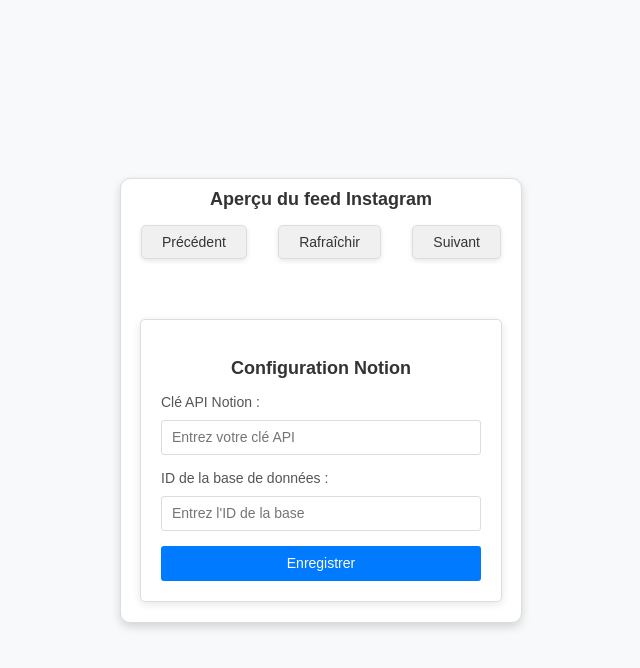
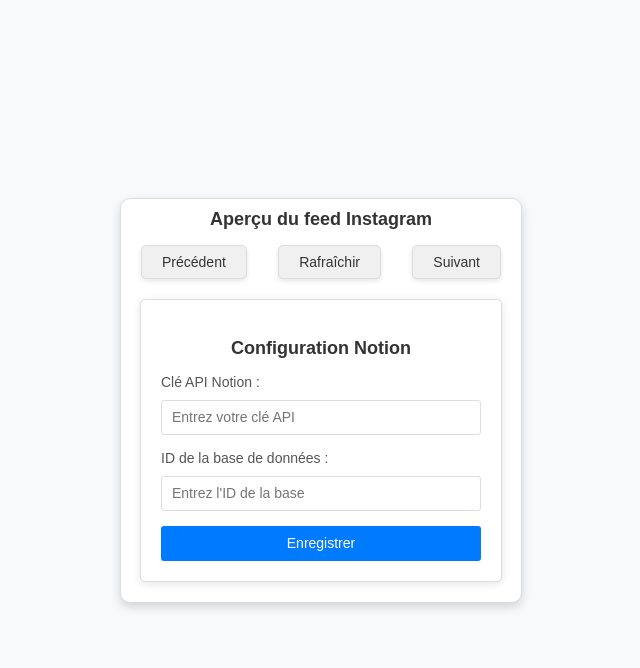
Before and after one commit to Lourna78/Flask-API, a Flask app: page / in a window 1280 px wide. Shown: the top 668 px of the page, without its empty margins (319-959 px from the left). Run offline with Flask 3, Linux system fonts and the light colour scheme.

Commit message:
structure des sections JS + correction

```diff
--- a/frontend/templates/index.html
+++ b/frontend/templates/index.html
@@ -6,28 +6,92 @@
   <title>Instagram Feed Preview</title>
   <link rel="stylesheet" href="https://widget.artyzan-agency.com/static/style.css">
   <script>
+/* -------------------------
+   1. Variables globales
+------------------------- */
+const API_ENDPOINT = "/config"; // Endpoint pour sauvegarder la configuration
 let currentPage = 1; // Page actuelle
 const limit = 12; // Nombre d'images par page
 
-// Fonction pour charger une page spécifique
-function loadPage(page) {
-  const grid = document.getElementById("grid");
-  if (grid) {
-    grid.innerHTML = "<p>Chargement du feed...</p>"; // Afficher un message de chargement
+/* -------------------------
+   2. Fonctions utilitaires
+------------------------- */
+
+/**
+ * Affiche un message d'erreur dans la console.
+ * @param {string} message - Le message d'erreur.
+ */
+function logError(message) {
+  console.error(`[Erreur] ${message}`);
 }
 
-  fetch(`/images?page=${page}&limit=${limit}`)
+/**
+ * Montre ou cache un élément HTML en fonction de son ID.
+ * @param {string} id - L'ID de l'élément HTML.
+ * @param {boolean} show - `true` pour afficher, `false` pour cacher.
+ */
+function toggleVisibility(id, show) {
+  const element = document.getElementById(id);
+  if (element) {
+    element.style.display = show ? "block" : "none";
+  } else {
+    logError(`L'élément avec l'ID '${id}' est introuvable.`);
+  }
+}
+
+/* -------------------------
+   3. Gestion de l'API et des données
+------------------------- */
+
+/**
+ * Sauvegarde la configuration utilisateur via l'API.
+ * @param {string} apiKey - Clé API de l'utilisateur.
+ * @param {string} databaseId - ID de la base de données.
+ */
+function saveConfig(apiKey, databaseId) {
+  return fetch(API_ENDPOINT, {
+    method: "POST",
+    headers: {
+      "Content-Type": "application/json",
+    },
+    body: JSON.stringify({ api_key: apiKey.trim(), database_id: databaseId.trim() }),
+  })
     .then((response) => {
-      if (!response.ok) {
-        throw new Error("Erreur lors de la récupération des images.");
-      }
+      if (!response.ok) throw new Error("Erreur lors de la sauvegarde de la configuration.");
       return response.json();
     })
     .then((data) => {
-      if (grid) {
-        grid.innerHTML = ""; //  Réinitialise le contenu de la grille pour qu'elle soit vide
+      console.log("Configuration sauvegardée :", data);
 
-        // Ajouter les images
+      // Cache le panneau de configuration et affiche la grille
+      toggleVisibility("config-container", false); // Cache la configuration
+      toggleVisibility("grid", true); // Affiche la grille
+      loadPage(1); // Charge la première page du widget
+    })
+    .catch((error) => logError(`Erreur lors de la sauvegarde : ${error.message}`));
+}
+
+/**
+ * Charge une page spécifique du widget.
+ * @param {number} page - Numéro de la page.
+ */
+function loadPage(page) {
+  const grid = document.getElementById("grid");
+
+  if (!grid) {
+    logError("L'élément 'grid' n'existe pas dans le DOM.");
+    return;
+  }
+
+  // Affiche un message de chargement
+  grid.innerHTML = "<p>Chargement du feed...</p>";
+
+  fetch(`/images?page=${page}&limit=${limit}`)
+    .then((response) => response.json())
+    .then((data) => {
+      grid.innerHTML = ""; // Vide la grille
+
+      // Ajoute les images dans la grille
       data.images.forEach((url) => {
         const div = document.createElement("div");
         div.className = "grid-item";
@@ -35,85 +99,35 @@
         grid.appendChild(div);
       });
 
-        // Compléter avec des cases vides si nécessaire
+      // Complète avec des cases vides si nécessaire
       for (let i = data.images.length; i < limit; i++) {
         const emptyDiv = document.createElement("div");
         emptyDiv.className = "grid-item empty";
         grid.appendChild(emptyDiv);
       }
-      }
-
-      // Mise à jour des boutons de navigation
-      const prevBtn = document.getElementById("prev-btn");
-      const nextBtn = document.getElementById("next-btn");
-
-      if (prevBtn) prevBtn.disabled = data.page <= 1;
-      if (nextBtn) nextBtn.disabled = data.page >= data.pages;
     })
     .catch((error) => {
-      console.error("Erreur lors de la récupération des données :", error);
-      if (grid) {
-        grid.innerHTML = "<p>Veuillez configurer.</p>";
-      }
+      logError(`Erreur lors du chargement de la page : ${error.message}`);
+      grid.innerHTML = "<p>Erreur lors du chargement du feed.</p>";
     });
 }
 
-// Fonction pour sauvegarder la configuration
-function saveConfig(apiKey, databaseId) {
-  const grid = document.getElementById("grid");  // Sélectionne la grille
-  if (grid) {
-    grid.innerHTML = "<p>Chargement...</p>";  // Indique à l'utilisateur que la sauvegarde est en cours
-  }
-  return fetch("/config", {
-    method: "POST",
-    headers: {
-      "Content-Type": "application/json",
-    },
-    body: JSON.stringify({
-      api_key: apiKey.trim(), // Supprimer les espaces éventuels
-      database_id: databaseId.trim(),
-    }),
-  })
-    .then((response) => {
-      if (!response.ok) throw new Error("Erreur lors de la sauvegarde de la configuration.");
-      return response.json();
-    })
-    .then((data) => {
-      alert("Configuration sauvegardée !");
-      hideConfig(); // Masque le panneau de configuration après sauvegarde
-      loadPage(1); // Charge la première page du widget
-    })
-    .catch((error) => console.error(error.message));
+/* -------------------------
+   4. Gestion du DOM
+------------------------- */
+
+/**
+ * Affiche le panneau de configuration initial.
+ */
+function showConfig() {
+  const configContainer = document.getElementById("config-container");
+  const grid = document.getElementById("grid");
+
+  if (!configContainer) {
+    logError("Le conteneur de configuration n'existe pas.");
+    return;
   }
 
-// Fonction pour masquer la section Configuration après sauvegarde
-function hideConfig() {
-  const configContainer = document.querySelector(".config-container");
-
-  if (configContainer) {
-    configContainer.innerHTML = `
-      <h3>Configuration Notion</h3>
-      <p>Clé API Notion : ************</p>
-      <p>ID de la base de données : ************</p>
-      <button id="modify-config-btn">Modifier</button>
-    `;
-
-    // Ajoute l'événement pour le bouton "Modifier"
-    const modifyConfigBtn = document.getElementById("modify-config-btn");
-    if (modifyConfigBtn) {
-      modifyConfigBtn.addEventListener("click", () => {
-        showConfig(); // Retourne au panneau initial
-      });
-    }
-  }
-}
-
-// Fonction pour afficher la configuration initiale
-function showConfig() {
-  const configContainer = document.querySelector(".config-container");
-  const grid = document.getElementById("grid");  // Sélectionne la grille
-
-  if (configContainer) {
   // Réinitialise le contenu du panneau de configuration
   configContainer.innerHTML = `
     <h3>Configuration Notion</h3>
@@ -124,7 +138,7 @@
     <button id="save-config-btn">Enregistrer</button>
   `;
 
-    // Réactiver l'événement sur le bouton enregistrer
+  // Ajoute un événement au bouton "Enregistrer"
   const saveConfigBtn = document.getElementById("save-config-btn");
   if (saveConfigBtn) {
     saveConfigBtn.addEventListener("click", () => {
@@ -134,79 +148,81 @@
       if (apiKey && databaseId) {
         saveConfig(apiKey, databaseId);
       } else {
-          alert("Veuillez remplir tous les champs");
-        }
-      });
-    }
-  }
-}
-
-// Cache la grille (widget) lorsqu'on retourne au panneau de configuration
-if (grid) {
-    grid.innerHTML = "<p>Configurez votre widget.</p>";
-  }
-
-  // Modifie le bouton "Modifier" pour réafficher le panneau initial
-document.addEventListener("DOMContentLoaded", () => {
-  const modifyConfigBtn = document.getElementById("modify-config-btn");
-
-  if (modifyConfigBtn) {
-    modifyConfigBtn.addEventListener("click", () => {
-      showConfig(); // Réaffiche le panneau initial
-    });
-  }
-});
-
-// Initialisation des événements
-document.addEventListener("DOMContentLoaded", () => {
-  const grid = document.getElementById("grid");
-  const saveConfigBtn = document.getElementById("save-config-btn");
-  const prevBtn = document.getElementById("prev-btn");
-  const nextBtn = document.getElementById("next-btn");
-  const refreshBtn = document.getElementById("refresh-btn");
-
-  if (saveConfigBtn) {
-    saveConfigBtn.addEventListener("click", () => {
-      const apiKey = document.getElementById("api-key-input")?.value;
-      const databaseId = document.getElementById("database-id-input")?.value;
-
-      if (apiKey && databaseId) {
-        saveConfig(apiKey, databaseId);
-      } else {
-        alert("Veuillez remplir les deux champs avant d'enregistrer.");
+        alert("Veuillez remplir tous les champs !");
       }
     });
   }
 
-  if (prevBtn) {
-    prevBtn.addEventListener("click", () => {
+  // Cache la grille et affiche le panneau de configuration
+  if (grid) {
+    grid.innerHTML = "<p>Configurez votre widget.</p>";
+    toggleVisibility("grid", false);
+  }
+  toggleVisibility("config-container", true);
+}
+
+/**
+ * Cache le panneau de configuration et affiche le bouton "Modifier".
+ */
+function hideConfig() {
+  const configContainer = document.getElementById("config-container");
+
+  if (!configContainer) {
+    logError("Le conteneur de configuration n'existe pas.");
+    return;
+  }
+
+  configContainer.innerHTML = `
+    <h3>Configuration Notion</h3>
+    <p>Clé API Notion : ************</p>
+    <p>ID de la base de données : ************</p>
+    <button id="modify-config-btn">Modifier</button>
+  `;
+
+  // Ajoute un événement au bouton "Modifier"
+  const modifyConfigBtn = document.getElementById("modify-config-btn");
+  if (modifyConfigBtn) {
+    modifyConfigBtn.addEventListener("click", () => {
+      showConfig(); // Retourne au panneau de configuration initial
+    });
+  }
+}
+
+/* -------------------------
+   5. Gestionnaires d'événements
+------------------------- */
+
+document.addEventListener("DOMContentLoaded", () => {
+  const grid = document.getElementById("grid");
+  const configContainer = document.getElementById("config-container");
+
+  // Cache la grille au démarrage
+  if (grid) {
+    grid.style.display = "none";
+  }
+
+  // Affiche la configuration au démarrage
+  if (configContainer) {
+    showConfig();
+  }
+
+  // Ajoute les événements pour les boutons de navigation
+  document.getElementById("prev-btn")?.addEventListener("click", () => {
     if (currentPage > 1) {
       currentPage--;
       loadPage(currentPage);
     }
   });
-  }
 
-  if (nextBtn) {
-    nextBtn.addEventListener("click", () => {
+  document.getElementById("next-btn")?.addEventListener("click", () => {
     currentPage++;
     loadPage(currentPage);
   });
-  }
 
-  if (refreshBtn) {
-    refreshBtn.addEventListener("click", () => {
-      loadPage(currentPage); // Recharger la page actuelle
+  document.getElementById("refresh-btn")?.addEventListener("click", () => {
+    loadPage(currentPage);
   });
-  }
-
-  // Charge la première page au démarrage si la configuration est valide
-  if (grid) {
-    grid.innerHTML = "<p>Configurez votre widget.</p>";
-  }
 });
-
-console.log("Fichier JavaScript chargé avec succès.");
     </script>
 </head>
 <body>
```
Lines whose indentation alone changed are shown as unchanged.
